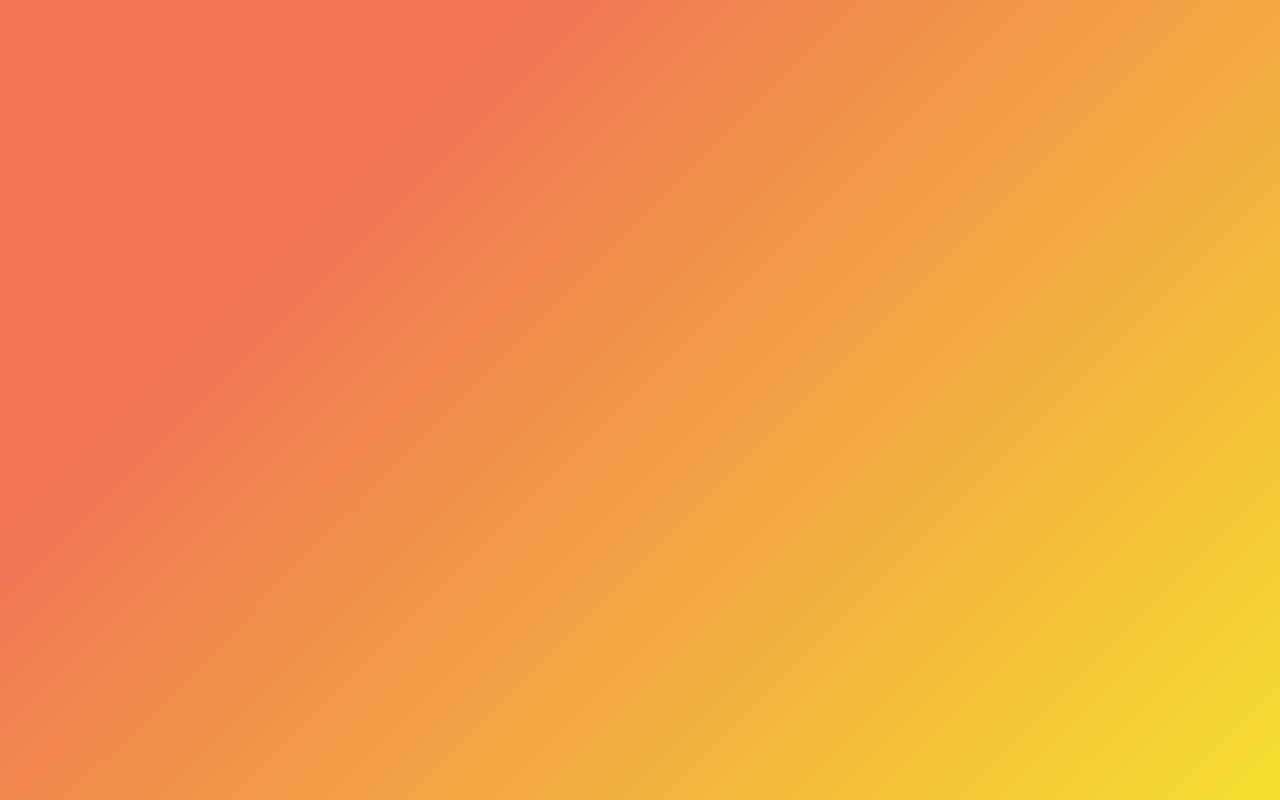
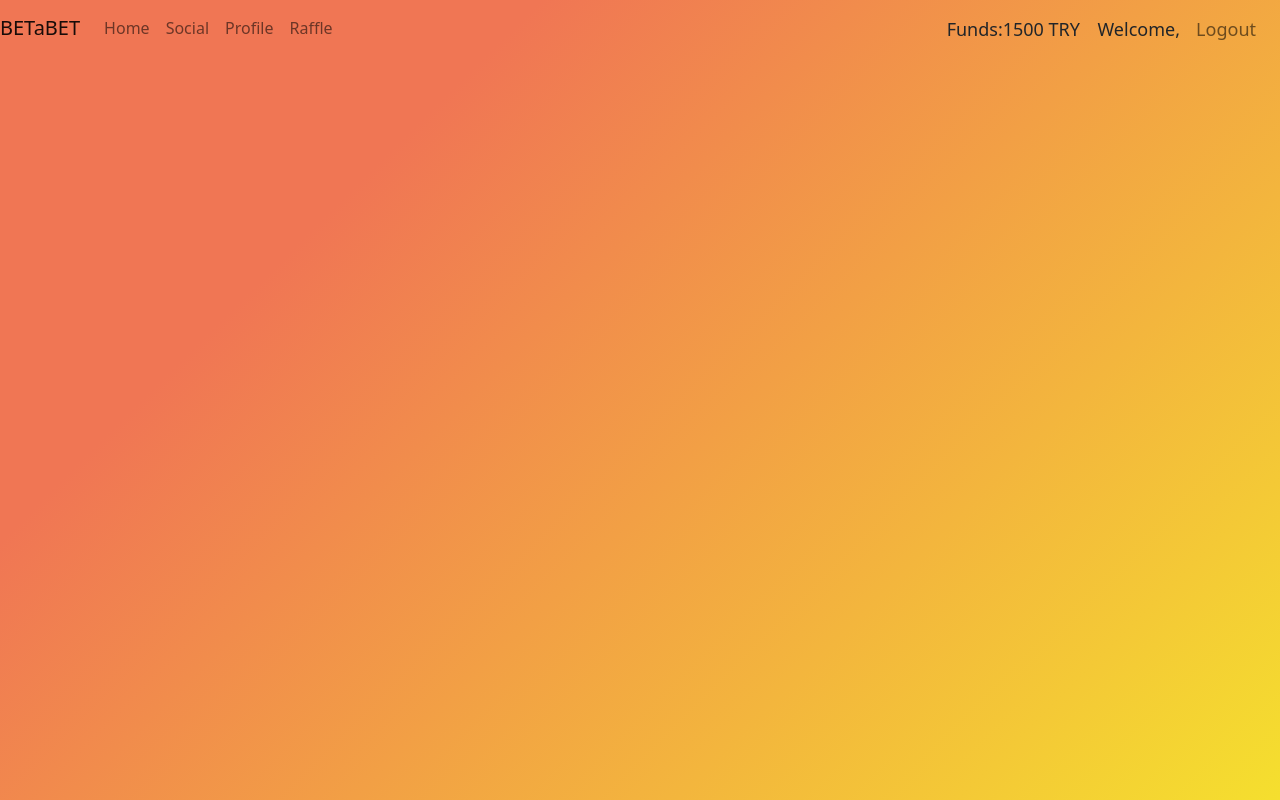
Before and after one commit to turgut-edis/SocialBettingProject, a React (Create React App) app in the folder redux-intro/: page /socialpage in a window 1280 px wide. Before the commit this address had no page. Built offline with nearby package versions, Linux system fonts and the light colour scheme.

Commit message:
Page Navigation

```diff
--- a/redux-intro/src/App.js
+++ b/redux-intro/src/App.js
@@ -9,6 +9,11 @@ import '../node_modules/bootstrap/dist/css/bootstrap.min.css';
 import Login from "./components/Login";
 import Register from "./components/Register";
 import HomePage from './components/HomePage';
+import SocialPage from './components/SocialPage';
+import Raffle from './components/RafflePage';
+import Profile from './components/ProfilePage';
+
+
 
 import {
   BrowserRouter as Router,
@@ -32,6 +37,9 @@ import {
       <Route path="/" element={<Login/>} />
       <Route path="/register" element={<Register/>} />
       <Route path="/homepage" element={<HomePage/>} />
+      <Route path="/socialpage" element={<SocialPage/>} />
+      <Route path="/raffle" element={<Raffle/>} />
+      <Route path="/profilepage" element={<Profile/>} />
       </Routes>
       </div>
     </div>
--- a/redux-intro/src/components/HomePage.js
+++ b/redux-intro/src/components/HomePage.js
@@ -27,6 +27,7 @@ export default function HomePage() {
 
 
 
+
       <div className="container">
       <nav className="navbar navbar-expand-lg navbar-light fixed-top">
         <Link className="navbar-brand" to={"/"}>BETaBET</Link>
@@ -36,13 +37,13 @@ export default function HomePage() {
               <Link className="nav-link" to={"/homepage"}>Home</Link>
             </li>
             <li className="nav-item4">
-              <Link className="nav-link" to={"/homepage"}>Social</Link>
+              <Link className="nav-link" to={"/socialpage"}>Social</Link>
             </li>
             <li className="nav-item5">
-              <Link className="nav-link" to={"/homepage"}>Profile</Link>
+              <Link className="nav-link" to={"/profilepage"}>Profile</Link>
             </li>
             <li className="nav-item6">
-              <Link className="nav-link" to={"/homepage"}>Raffle</Link>
+              <Link className="nav-link" to={"/raffle"}>Raffle</Link>
             </li>
             <li className="nav-item8">
               <p>Funds:1500 TRY {user}</p>
--- /dev/null
+++ b/redux-intro/src/components/ProfilePage.js
@@ -0,0 +1,60 @@
+import React, { useState } from "react";
+import Form from "react-bootstrap/Form";
+import Button from "react-bootstrap/Button";
+import "./csscomponents/LogReg.css";
+import {
+    BrowserRouter as Router,
+    Routes,
+    Route,
+    Link,
+    Switch,
+   } from "react-router-dom";
+
+export default function ProfilePage() {
+  const [user, setUser] = useState("");
+  const [pass, setPassword] = useState("");
+
+  function validateForm() {
+    return user.length > 0 && pass.length > 0;
+  }
+
+  function handleSubmit(event) {
+    event.preventDefault();
+  }
+
+  return (
+    <body>
+      <div className="container">
+      <nav className="navbar navbar-expand-lg navbar-light fixed-top">
+        <Link className="navbar-brand" to={"/"}>BETaBET</Link>
+        <div className="collapse navbar-collapse" id="navbarTogglerDemo02">
+          <ul className="navbar-nav ml-auto">
+          <li className="nav-item3">
+              <Link className="nav-link" to={"/homepage"}>Home</Link>
+            </li>
+            <li className="nav-item4">
+              <Link className="nav-link" to={"/socialpage"}>Social</Link>
+            </li>
+            <li className="nav-item5">
+              <Link className="nav-link" to={"/profilepage"}>Profile</Link>
+            </li>
+            <li className="nav-item6">
+              <Link className="nav-link" to={"/raffle"}>Raffle</Link>
+            </li>
+            <li className="nav-item8">
+              <p>Funds:1500 TRY {user}</p>
+            </li>
+            <li className="nav-item7">
+              <p>Welcome, {user}</p>
+            </li>
+            <li className="nav-item2">
+              <Link className="nav-link" to={"/"}>Logout</Link>
+            </li>
+          </ul>
+        </div>
+        </nav>
+      </div>
+</body>
+
+  );
+}
--- /dev/null
+++ b/redux-intro/src/components/RafflePage.js
@@ -0,0 +1,60 @@
+import React, { useState } from "react";
+import Form from "react-bootstrap/Form";
+import Button from "react-bootstrap/Button";
+import "./csscomponents/LogReg.css";
+import {
+    BrowserRouter as Router,
+    Routes,
+    Route,
+    Link,
+    Switch,
+   } from "react-router-dom";
+
+export default function RafflePage() {
+  const [user, setUser] = useState("");
+  const [pass, setPassword] = useState("");
+
+  function validateForm() {
+    return user.length > 0 && pass.length > 0;
+  }
+
+  function handleSubmit(event) {
+    event.preventDefault();
+  }
+
+  return (
+    <body>
+      <div className="container">
+      <nav className="navbar navbar-expand-lg navbar-light fixed-top">
+        <Link className="navbar-brand" to={"/"}>BETaBET</Link>
+        <div className="collapse navbar-collapse" id="navbarTogglerDemo02">
+          <ul className="navbar-nav ml-auto">
+          <li className="nav-item3">
+              <Link className="nav-link" to={"/homepage"}>Home</Link>
+            </li>
+            <li className="nav-item4">
+              <Link className="nav-link" to={"/socialpage"}>Social</Link>
+            </li>
+            <li className="nav-item5">
+              <Link className="nav-link" to={"/profilepage"}>Profile</Link>
+            </li>
+            <li className="nav-item6">
+              <Link className="nav-link" to={"/raffle"}>Raffle</Link>
+            </li>
+            <li className="nav-item8">
+              <p>Funds:1500 TRY {user}</p>
+            </li>
+            <li className="nav-item7">
+              <p>Welcome, {user}</p>
+            </li>
+            <li className="nav-item2">
+              <Link className="nav-link" to={"/"}>Logout</Link>
+            </li>
+          </ul>
+        </div>
+        </nav>
+      </div>
+</body>
+
+  );
+}
--- a/redux-intro/src/components/Register.js
+++ b/redux-intro/src/components/Register.js
@@ -96,11 +96,6 @@ export default function Register() {
       <span class="bar"></span>
       <label>Retype your Password</label>
     </div>
-
-
-
-
-
                         <button type="submit" class="form-button button-l margin-b">Sign Up as Normal User</button>
                         <button type="submit" class="form-button button-l margin-b">Sign Up as Editor</button>
 
--- /dev/null
+++ b/redux-intro/src/components/SocialPage.js
@@ -0,0 +1,60 @@
+import React, { useState } from "react";
+import Form from "react-bootstrap/Form";
+import Button from "react-bootstrap/Button";
+import "./csscomponents/LogReg.css";
+import {
+    BrowserRouter as Router,
+    Routes,
+    Route,
+    Link,
+    Switch,
+   } from "react-router-dom";
+
+export default function SocialPage() {
+  const [user, setUser] = useState("");
+  const [pass, setPassword] = useState("");
+
+  function validateForm() {
+    return user.length > 0 && pass.length > 0;
+  }
+
+  function handleSubmit(event) {
+    event.preventDefault();
+  }
+
+  return (
+    <body>
+      <div className="container">
+      <nav className="navbar navbar-expand-lg navbar-light fixed-top">
+        <Link className="navbar-brand" to={"/"}>BETaBET</Link>
+        <div className="collapse navbar-collapse" id="navbarTogglerDemo02">
+          <ul className="navbar-nav ml-auto">
+          <li className="nav-item3">
+              <Link className="nav-link" to={"/homepage"}>Home</Link>
+            </li>
+            <li className="nav-item4">
+              <Link className="nav-link" to={"/socialpage"}>Social</Link>
+            </li>
+            <li className="nav-item5">
+              <Link className="nav-link" to={"/profilepage"}>Profile</Link>
+            </li>
+            <li className="nav-item6">
+              <Link className="nav-link" to={"/raffle"}>Raffle</Link>
+            </li>
+            <li className="nav-item8">
+              <p>Funds:1500 TRY {user}</p>
+            </li>
+            <li className="nav-item7">
+              <p>Welcome, {user}</p>
+            </li>
+            <li className="nav-item2">
+              <Link className="nav-link" to={"/"}>Logout</Link>
+            </li>
+          </ul>
+        </div>
+        </nav>
+      </div>
+</body>
+
+  );
+}
--- a/redux-intro/src/components/csscomponents/LogReg.css
+++ b/redux-intro/src/components/csscomponents/LogReg.css
@@ -1,4 +1,4 @@
-@import url('https://fonts.googleapis.com/css2?family=Open+Sans:wght@300&display=swap');
+
 html {
     height: 100%;
 }
```
